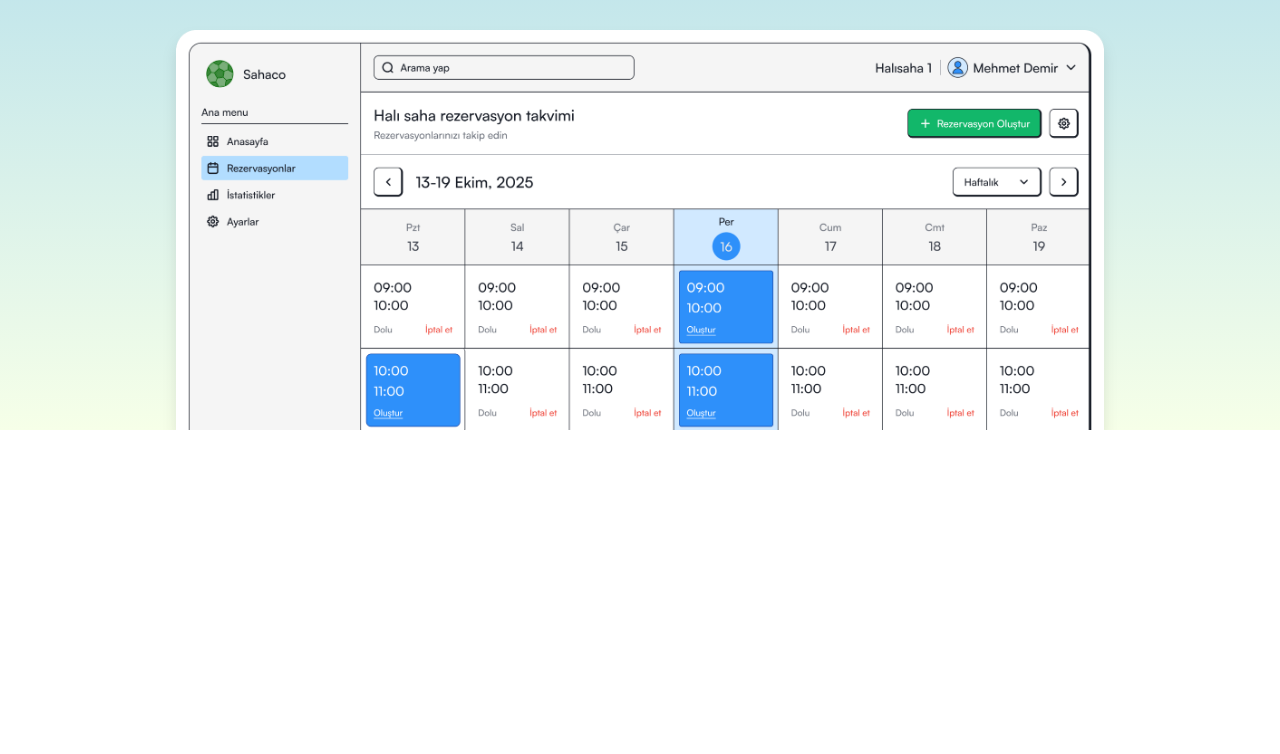
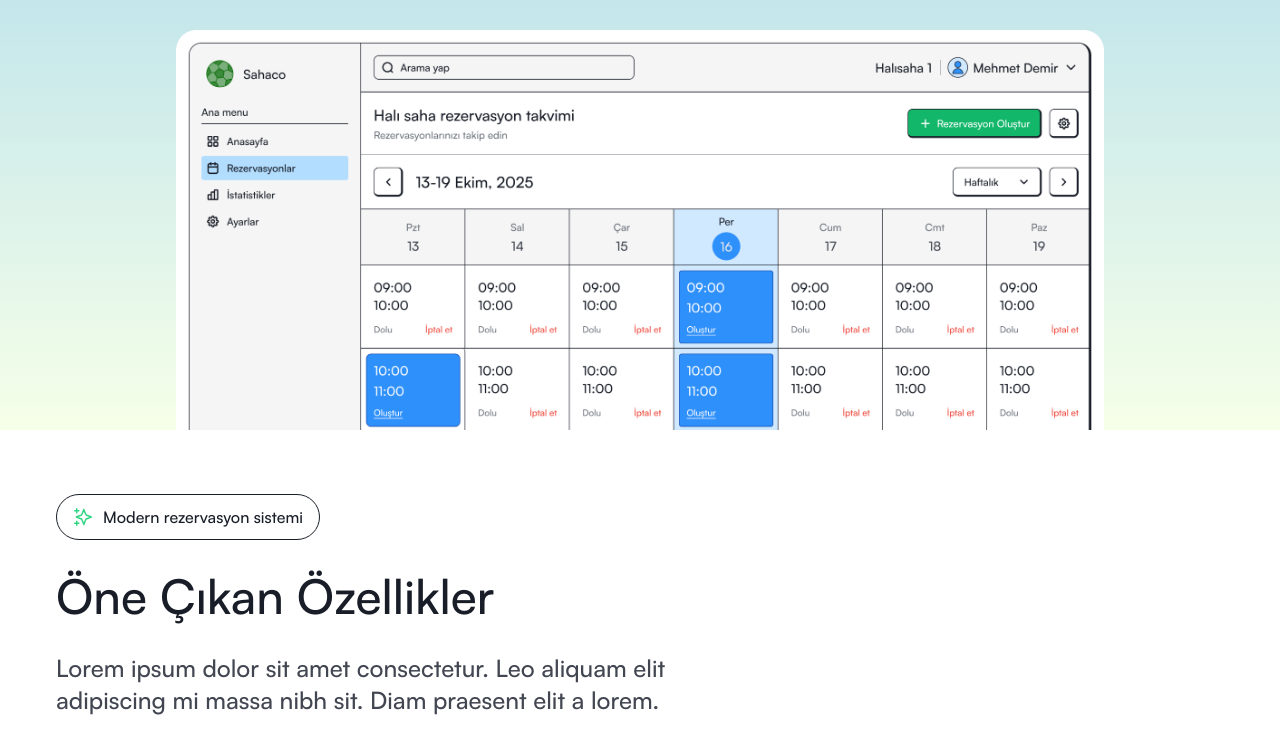
Before and after one commit to tbsoysal/sahadijital, a Next.js app: page / in a window 1280 px wide. Shown: the part 410-1164 px from the top of the page. Before the commit the page ends 840 px from the top, so only its background shows below. Built offline with nearby package versions, Linux system fonts and the light colour scheme.

Commit message:
create features section

```diff
--- a/package.json
+++ b/package.json
@@ -9,10 +9,12 @@
     "lint": "eslint"
   },
   "dependencies": {
+    "clsx": "^2.1.1",
     "next": "15.5.5",
     "nodemailer": "^7.0.9",
     "react": "19.1.0",
-    "react-dom": "19.1.0"
+    "react-dom": "19.1.0",
+    "tailwind-merge": "^3.3.1"
   },
   "devDependencies": {
     "@eslint/eslintrc": "^3",
--- a/src/app/page.tsx
+++ b/src/app/page.tsx
@@ -1,3 +1,4 @@
+import Features from "@/components/sections/Features";
 import Header from "@/components/sections/Header";
 
 const LandingPage = () => {
@@ -5,6 +6,7 @@ const LandingPage = () => {
   return (
     <>
       <Header />
+      <Features />
     </>
   )
 }
--- /dev/null
+++ b/src/components/sections/Features.tsx
@@ -0,0 +1,66 @@
+import Badge from "@/components/ui/Badge";
+import FeatureCard from "@/components/ui/FeatureCard";
+
+const features = [
+  {
+    image: "/images/featuresimage-1.png",
+    heading: "Akıllı Rezarvasyon Takvimi",
+    paragraph: "Akıllı rezervasyon takibi ile dilediğiniz her an boş ya da dolu saatlerin takibini yapabilirsiniz.",
+    color: "bg-[#B2DDFF]"
+  },
+  {
+    image: "/images/featuresimage-1.png",
+    heading: "Mobil ve web uyumlu panel",
+    paragraph: "Lorem ipsum dolor sit amet consectetur. Leo aliquam elit adipiscing mi massa nibh sit. Diam praesent elit a lorem.",
+    color: "bg-[#CEEAB0]"
+  },
+  {
+    image: "/images/featuresimage-3.png",
+    heading: "Hızlı Rezervasyon",
+    paragraph: "Lorem ipsum dolor sit amet consectetur. Leo aliquam elit adipiscing mi massa nibh sit. Diam praesent elit a lorem.",
+    color: "bg-[#F5F5F5]"
+  },
+  {
+    image: "/images/featuresimage-4.png",
+    heading: "Paylaşılabilir Link",
+    paragraph: "Lorem ipsum dolor sit amet consectetur. Leo aliquam elit adipiscing mi massa nibh sit. Diam praesent elit a lorem.",
+    color: "bg-[#12B76A]"
+  },
+  {
+    image: "/images/featuresimage-5.png",
+    heading: "Gelir İstatistikleri",
+    paragraph: "Lorem ipsum dolor sit amet consectetur. Leo aliquam elit adipiscing mi massa nibh sit. Diam praesent elit a lorem.",
+    color: "bg-[#F5F5F5]"
+  },
+]
+
+export default function Features() {
+  return (
+    <section className="max-w-[1264px] mx-auto px-5 py-12 tablet:px-12 tablet:py-16 desktop:px-0">
+      {/* Badge */}
+      <Badge className="mx-0 mb-5 tablet:mb-6 desktop:mb-8" />
+      {/* Text Content */}
+      <div className="max-w-[616px] mb-10">
+        <h2 className="font-medium text-5xl leading-16 mb-6">Öne Çıkan Özellikler</h2>
+        <p className="font-medium text-2xl text-secondary-color leading-8">Lorem ipsum dolor sit amet consectetur. Leo aliquam elit adipiscing mi massa nibh sit. Diam praesent elit a lorem.</p>
+      </div>
+      {/* Grid Cards */}
+      <div className="grid grid-cols-1 gap-10 tablet:grid-cols-2 tablet:gap-8 desktop:grid-cols-6 desktop:gap-y-16">
+        {features.map((feature, index) => {
+          let customStyle = "desktop:col-span-2";
+          if (index === 0 || index === 1)
+            customStyle = "desktop:col-span-3";
+
+          return <FeatureCard
+            key={index}
+            image={feature.image}
+            color={feature.color}
+            heading={feature.heading}
+            paragraph={feature.paragraph}
+            className={customStyle}
+          />
+        })}
+      </div>
+    </section >
+  )
+}
--- a/src/components/sections/Header.tsx
+++ b/src/components/sections/Header.tsx
@@ -1,4 +1,5 @@
 import Navbar from "@/components/ui/Navbar";
+import Badge from "../ui/Badge";
 import Image from "next/image";
 
 export default function Header() {
@@ -11,15 +12,7 @@ export default function Header() {
       {/* Hero Section Main Content */}
       <main className="max-w-[832px] mx-auto my-10 tablet:my-12">
         {/* Badge */}
-        <div className="max-w-max flex items-center gap-2.5 bg-white px-4 py-2.5 rounded-full mx-auto border border-primary-color mb-5">
-          <Image
-            src="/images/labelstar-icon.svg"
-            alt="star icon"
-            width={20}
-            height={20}
-          />
-          <span className="font-medium text-base">Modern rezervasyon sistemi</span>
-        </div>
+        <Badge />
 
         {/* Heading */}
         <h1 className="font-bold text-5xl text-center mb-6">Halı Saha 3 Adımda Rezervasyon</h1>
@@ -32,7 +25,7 @@ export default function Header() {
       </main>
 
       {/* Hero Image */}
-      <div className="relative w-full rounded-2xl h-[400px] overflow-hidden drop-shadow-xl mb-4 mx-auto tablet:mb-0 tablet:rounded-b-none tablet:max-w-[928px] desktop:max-w-[1048px]">
+      <div className="relative w-full rounded-2xl h-[400px] overflow-hidden drop-shadow-xl mb-4 mx-auto tablet:mb-0 tablet:rounded-b-none tablet:drop-shadow-none tablet:max-w-[928px] desktop:max-w-[1048px]">
         <Image
           src="/images/heroimage.png"
           alt="reservation calendar screen"
--- /dev/null
+++ b/src/components/ui/Badge.tsx
@@ -0,0 +1,23 @@
+import Image from "next/image"
+import { cn } from "@/lib/utils"
+
+type Props = {
+  className?: string;
+}
+
+export default function Badge({ className }: Props) {
+  return (
+    <div className={cn(
+      "max-w-max flex items-center gap-2.5 bg-white px-4 py-2.5 rounded-full mx-auto border border-primary-color mb-5"
+      , className
+    )} >
+      <Image
+        src="/images/labelstar-icon.svg"
+        alt="star icon"
+        width={20}
+        height={20}
+      />
+      <span className="font-medium text-base">Modern rezervasyon sistemi</span>
+    </ div>
+  )
+}
--- /dev/null
+++ b/src/components/ui/FeatureCard.tsx
@@ -0,0 +1,27 @@
+import Image from "next/image"
+import { cn } from "@/lib/utils"
+
+type Props = {
+  image?: string;
+  heading: string;
+  paragraph: string;
+  color: string;
+  className?: string;
+}
+
+export default function FeatureCard({ image = "/images/featuresimage-1.png", heading, paragraph, color, className }: Props) {
+  return (
+    <div className={className}>
+      <div className={cn("relative flex justify-center items-center overflow-hidden h-[344px] border-effect mb-8 rounded-[20px] after:rounded-[20px] before:rounded-[20px]", color)}>
+        <Image
+          src={image}
+          alt="Feature image"
+          fill
+          className="object-contain max-h-[80%] top-1/2! -translate-y-1/2"
+        />
+      </div>
+      <h3 className="font-bold text-2xl mb-3">{heading}</h3>
+      <p className="font-medium text-xl text-secondary-color">{paragraph}</p>
+    </div>
+  )
+}
--- a/src/components/ui/Navbar.tsx
+++ b/src/components/ui/Navbar.tsx
@@ -23,6 +23,7 @@ export default function Navbar() {
           alt="Nav menu button"
           width={18}
           height={12}
+          className="w-auto h-auto"
         />
       </button>
 
--- /dev/null
+++ b/src/lib/utils.ts
@@ -0,0 +1,10 @@
+import { clsx, type ClassValue } from "clsx";
+import { twMerge } from "tailwind-merge";
+
+/**
+ * Merges Tailwind + conditional class names safely.
+ * Example: cn("p-4", condition && "bg-blue-500", "text-white")
+ */
+export function cn(...inputs: ClassValue[]) {
+  return twMerge(clsx(inputs));
+}
```
Also changed, not shown: 1 other file (tests, documents, lock files or other folders).
